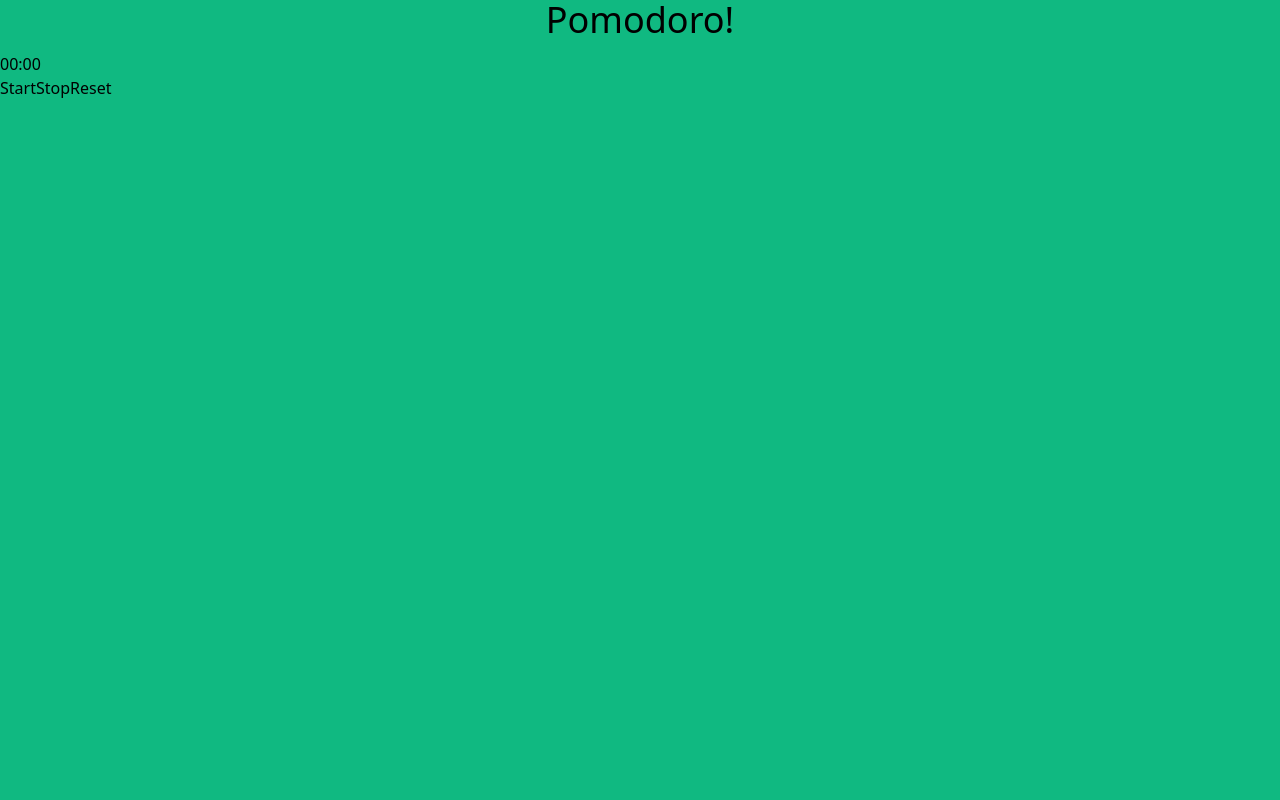
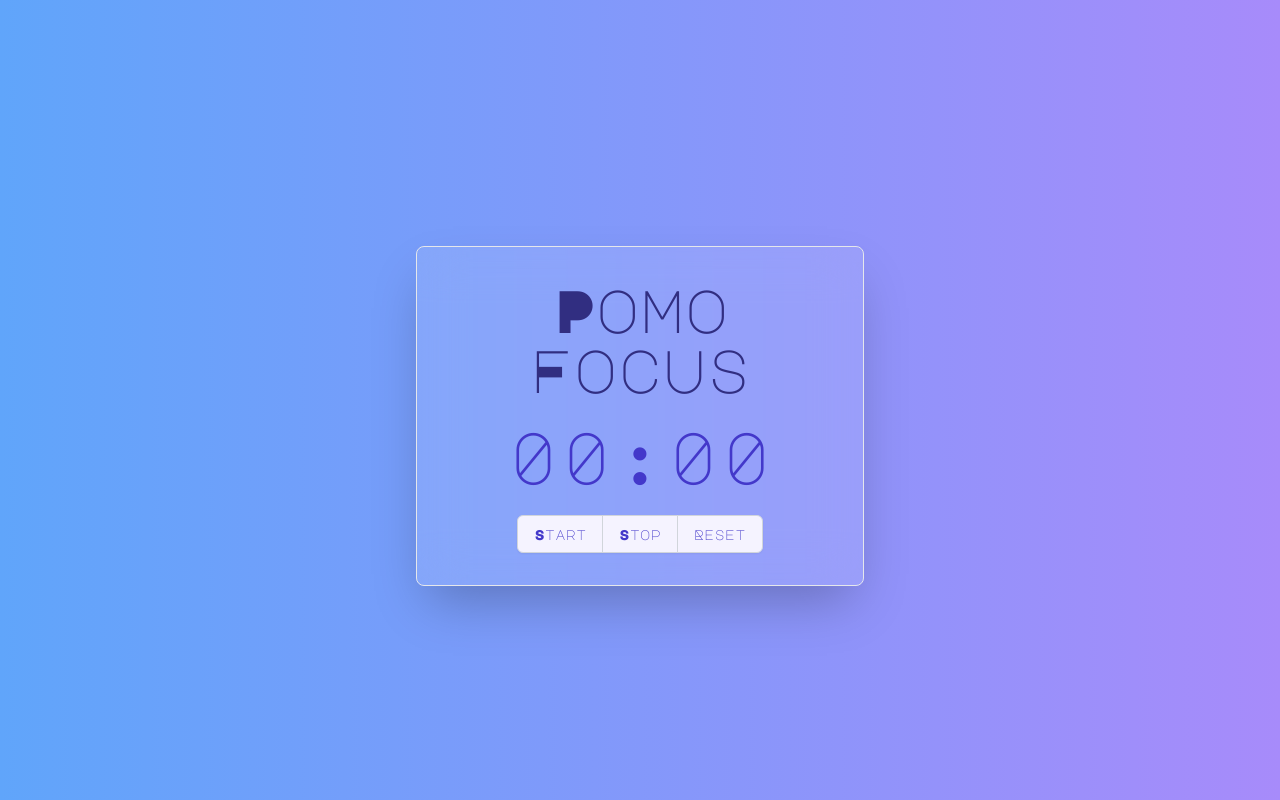
Before and after one commit to ivngzmn/react-pomodoro-app, a React (Create React App) app: page / in a window 1280 px wide. Built offline with nearby package versions, Linux system fonts and the light colour scheme.

Commit message:
added glassmorphism to card

```diff
--- a/src/App.js
+++ b/src/App.js
@@ -3,19 +3,40 @@ import "./styles/tailwind.css";
 
 export default function App() {
   return (
-    <div className="app h-screen flex-none flex-col items-center justify-center bg-green-500">
-      <h2 className="text-4xl text-center mb-3">Pomodoro!</h2>
+    <div className="app min-h-screen flex flex-col items-center justify-center text-center bg-gradient-to-r from-blue-400 to-purple-400 leading-6 px-8">
+      <div className="mt-8 sm:mx-auto sm:w-full sm:max-w-md">
+        <div className="bg-white bg-clip-padding backdrop-filter backdrop-blur-xl bg-opacity-10 border border-gray-200 py-8 px-4 rounded sm:rounded-lg shadow-2xl">
+          <h2 className="text-6xl text-indigo-900 mb-5 font-mono">
+            Pomo Focus
+          </h2>
 
-      <div className="timer">
-        <span>00</span>
-        <span>:</span>
-        <span>00</span>
-      </div>
+          <div className="timer text-7xl text-indigo-700 mb-3 font-mono">
+            <span>00</span>
+            <span>:</span>
+            <span>00</span>
+          </div>
 
-      <div className="buttons">
-        <button>Start</button>
-        <button>Stop</button>
-        <button>Reset</button>
+          <span className="buttons relative z-0 inline-flex shadow-sm rounded-md mt-3 font-mono ">
+            <button
+              type="button"
+              className="relative inline-flex items-center px-4 py-2 rounded-l-md border border-gray-300 bg-purple-50 text-sm font-medium text-indigo-700 hover:bg-purple-100 focus:z-10 focus:outline-none focus:ring-1 focus:ring-indigo-500 focus:border-indigo-500"
+            >
+              Start
+            </button>
+            <button
+              type="button"
+              className="-ml-px relative inline-flex items-center px-4 py-2 border border-gray-300 bg-purple-50 text-sm font-medium text-indigo-700 hover:bg-purple-100 focus:z-10 focus:outline-none focus:ring-1 focus:ring-indigo-500 focus:border-indigo-500"
+            >
+              Stop
+            </button>
+            <button
+              type="button"
+              className="-ml-px relative inline-flex items-center px-4 py-2 rounded-r-md border border-gray-300 bg-purple-50 text-sm font-medium text-indigo-700 hover:bg-purple-100 focus:z-10 focus:outline-none focus:ring-1 focus:ring-indigo-500 focus:border-indigo-500"
+            >
+              Reset
+            </button>
+          </span>
+        </div>
       </div>
     </div>
   );
--- a/tailwind.config.js
+++ b/tailwind.config.js
@@ -1,11 +1,14 @@
 module.exports = {
-  purge: ['./src/**/*.{js,jsx,ts,tsx}', './public/index.html'],
+  purge: ["./src/**/*.{js,jsx,ts,tsx}", "./public/index.html"],
   darkMode: false, // or 'media' or 'class'
   theme: {
+    fontFamily: {
+      mono: ["Major Mono Display", "ui-monospace"],
+    },
     extend: {},
   },
   variants: {
     extend: {},
   },
   plugins: [],
-}
+};
```
